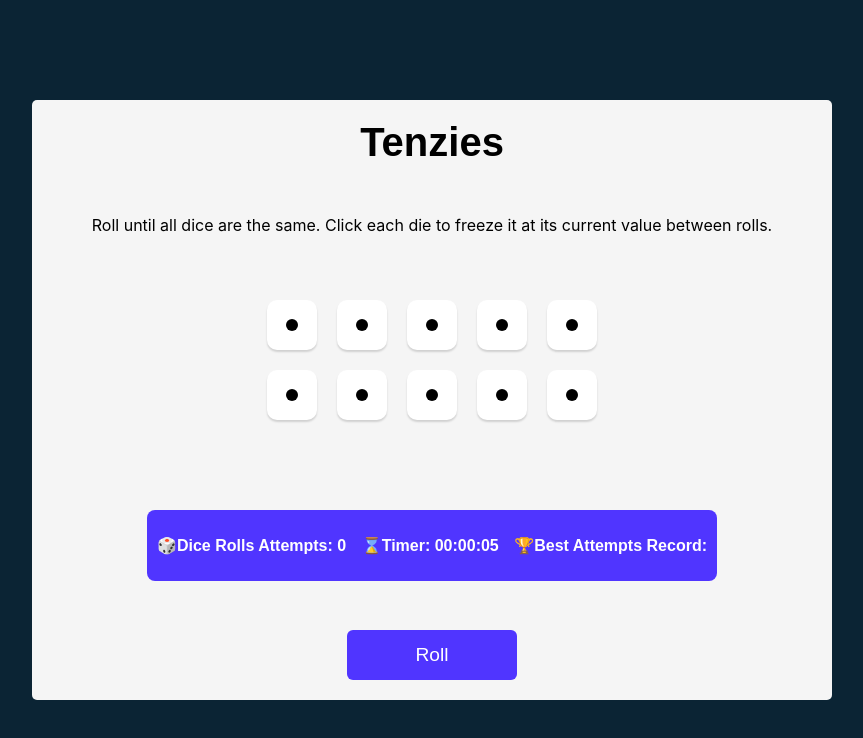
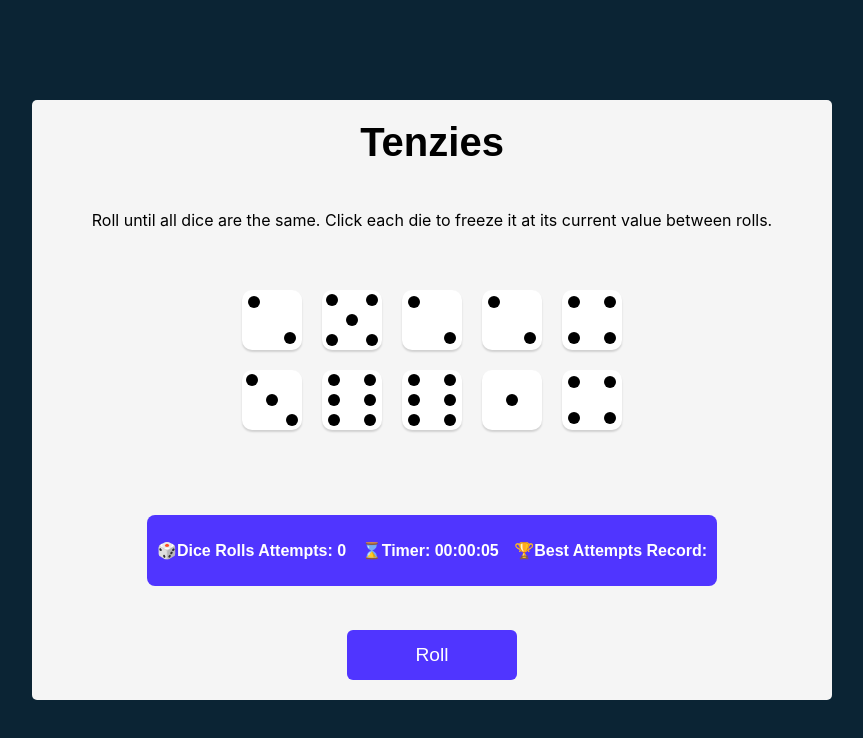
Before and after one commit to ronnypdev/Roll-Dice-Game, a React (Vite) app: page / in a window 1280 px wide. Shown: the top 738 px of the page, without its empty margins (208-1071 px from the left). Built offline with nearby package versions, Linux system fonts and the light colour scheme.

Commit message:
Fixed the dice counter and stopwatch

```diff
--- a/src/Die.jsx
+++ b/src/Die.jsx
@@ -4,15 +4,19 @@ export default function Die(props) {
     backgroundColor: props.isHeld ? "#59E391" : "#ffffff"
   }
 
+  const diceNum = []
+  for (let i = 0; i < props.value; i++) {
+    diceNum.push(props.value)
+  }
+
+  const generateKey = (item, index) => `${item}-${index}`;
+
   return (
       <div className="die-face" style={dieColor} onClick={props.holdDice}>
-      {/* <h2 className="die-num">{props.value}</h2> */}
-        <span className="pip"></span>
-          {/* <span className="pip"></span>
-          <span className="pip"></span>
-          <span className="pip"></span>
-          <span className="pip"></span>
-          <span className="pip"></span> */}
+        {/* <h2 className="die-num">{props.value}</h2> */}
+        {diceNum.map((dieNum, index) =>
+          <span key={generateKey(dieNum, index)} className="pip"></span>
+        )}
       </div>
   )
 }
--- a/src/index.css
+++ b/src/index.css
@@ -69,8 +69,8 @@ main {
 }
 
 .die-face {
-  height: 50px;
-  width: 50px;
+  height: 60px;
+  width: 60px;
   box-shadow: 0px 2px 2px rgba(0, 0, 0, 0.15);
   border-radius: 10px;
   display: grid;
```
Also changed, not shown: src/App.jsx (line endings or trailing spaces).
